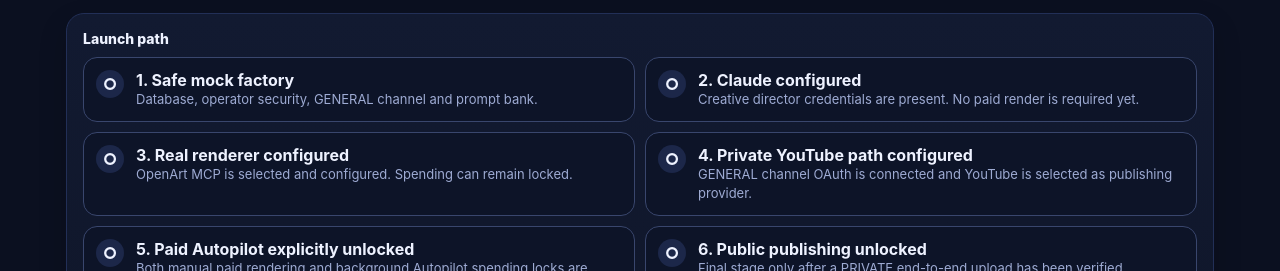
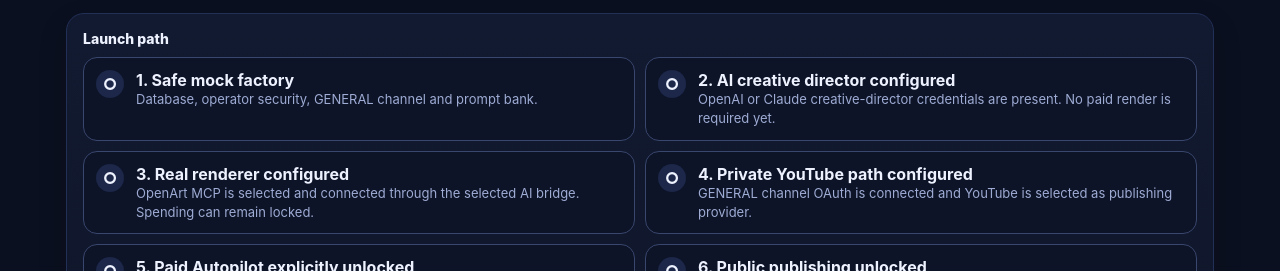
Before and after one commit to mkarson1997/karzoun-media-factory, a Next.js app: page /setup in a window 1280 px wide. Shown: the part 273-544 px from the top of the page. Built offline with nearby package versions, Linux system fonts and the light colour scheme; no server answers; the database is empty.

Commit message:
ui: make setup AI-provider neutral

```diff
--- a/app/setup/page.tsx
+++ b/app/setup/page.tsx
@@ -43,8 +43,8 @@ export default async function SetupPage() {
         <div className="section-title">Launch path</div>
         <div className="activation-phases">
           {phase(report.phases.mockReady, '1. Safe mock factory', 'Database, operator security, GENERAL channel and prompt bank.')}
-          {phase(report.phases.creativeConfigured, '2. Claude configured', 'Creative director credentials are present. No paid render is required yet.')}
-          {phase(report.phases.realRenderConfigured, '3. Real renderer configured', 'OpenArt MCP is selected and configured. Spending can remain locked.')}
+          {phase(report.phases.creativeConfigured, '2. AI creative director configured', 'OpenAI or Claude creative-director credentials are present. No paid render is required yet.')}
+          {phase(report.phases.realRenderConfigured, '3. Real renderer configured', 'OpenArt MCP is selected and connected through the selected AI bridge. Spending can remain locked.')}
           {phase(report.phases.privateYouTubeConfigured, '4. Private YouTube path configured', 'GENERAL channel OAuth is connected and YouTube is selected as publishing provider.')}
           {phase(report.phases.paidAutopilotReady, '5. Paid Autopilot explicitly unlocked', 'Both manual paid rendering and background Autopilot spending locks are open.')}
           {phase(report.phases.publicPublishingReady, '6. Public publishing unlocked', 'Final stage only after a PRIVATE end-to-end upload has been verified.')}
```
